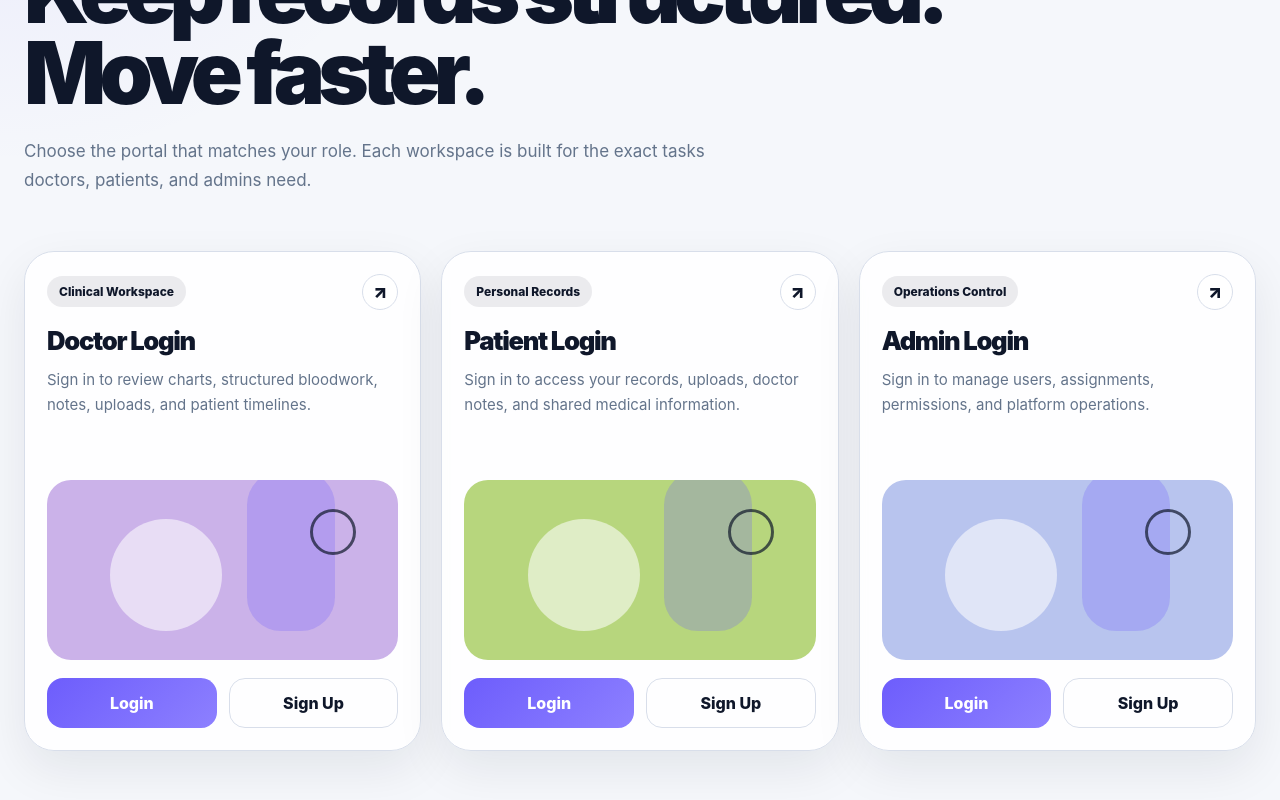
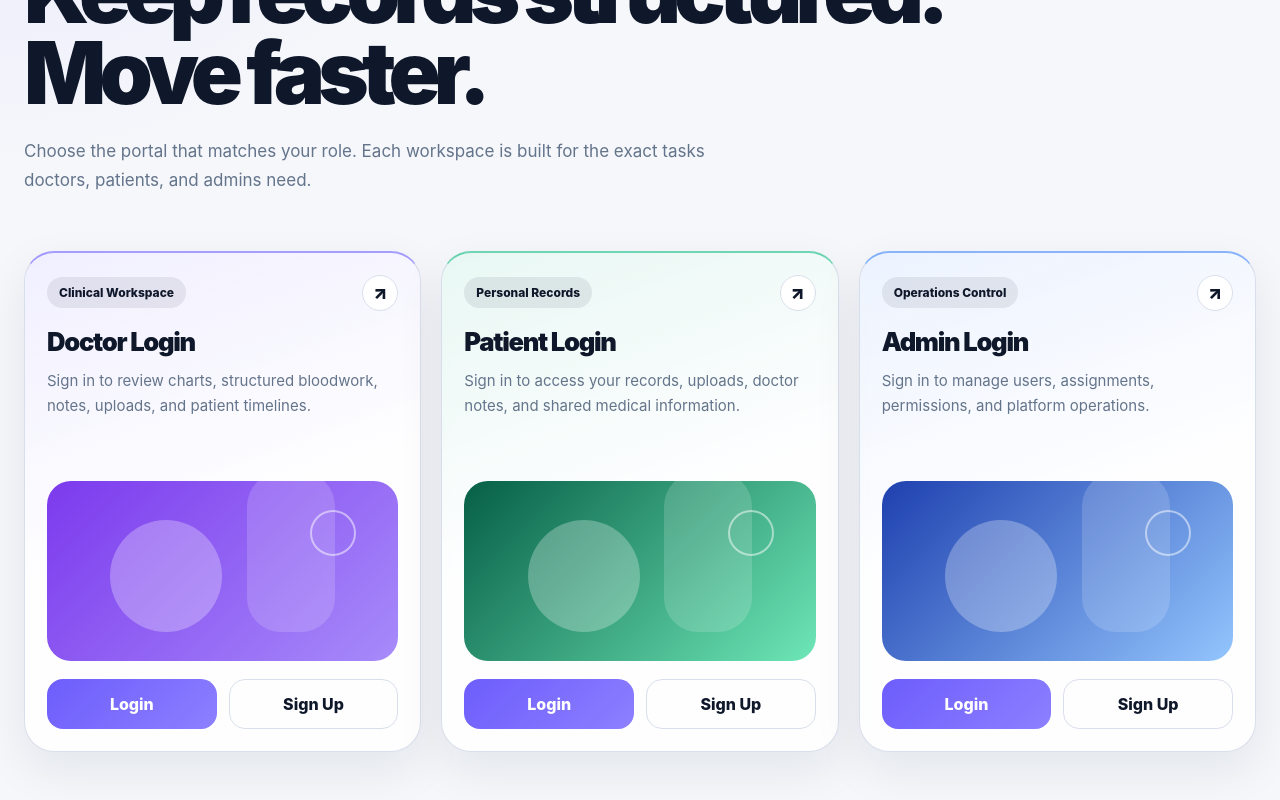
Before and after one commit to dremocanu-lab/bloodwork-os-mvp, a Next.js app in the folder frontend/: page /login in a window 1280 px wide. Shown: the part 324-1124 px from the top of the page. Built offline with nearby package versions, Linux system fonts and the light colour scheme; no server answers.

Commit message:
Polish portal and login page design: card accents, gradients, button animations
Co-Authored-By: Claude Sonnet 4.6 <noreply@anthropic.com>

```diff
--- a/frontend/app/globals.css
+++ b/frontend/app/globals.css
@@ -653,6 +653,27 @@ textarea {
   box-shadow: var(--portal-shadow);
   color: var(--portal-text);
   padding: 22px;
+  transition: transform 260ms cubic-bezier(0.22, 1, 0.36, 1), box-shadow 260ms ease;
+}
+
+.portal-role-card:hover {
+  transform: translateY(-5px);
+  box-shadow: var(--portal-shadow), 0 24px 52px rgba(15, 23, 42, 0.16);
+}
+
+.portal-role-card:has(.portal-art-doctor) {
+  border-top: 2.5px solid rgba(109, 93, 252, 0.6);
+  background: linear-gradient(160deg, color-mix(in srgb, #6d5dfc 9%, var(--portal-card)) 0%, var(--portal-card) 52%);
+}
+
+.portal-role-card:has(.portal-art-patient) {
+  border-top: 2.5px solid rgba(16, 185, 129, 0.6);
+  background: linear-gradient(160deg, color-mix(in srgb, #10b981 9%, var(--portal-card)) 0%, var(--portal-card) 52%);
+}
+
+.portal-role-card:has(.portal-art-admin) {
+  border-top: 2.5px solid rgba(59, 130, 246, 0.6);
+  background: linear-gradient(160deg, color-mix(in srgb, #3b82f6 9%, var(--portal-card)) 0%, var(--portal-card) 52%);
 }
 
 .portal-role-card-top {
@@ -720,15 +741,15 @@ body.dark .portal-role-pill,
 }
 
 .portal-art-doctor {
-  background: #cbb2e9;
+  background: linear-gradient(135deg, #7c3aed 0%, #a78bfa 100%);
 }
 
 .portal-art-patient {
-  background: #b7d67d;
+  background: linear-gradient(135deg, #065f46 0%, #6ee7b7 100%);
 }
 
 .portal-art-admin {
-  background: #b8c4ee;
+  background: linear-gradient(135deg, #1e40af 0%, #93c5fd 100%);
 }
 
 .portal-illustration {
@@ -775,7 +796,8 @@ body.dark .portal-role-pill,
   height: 112px;
   left: 18%;
   bottom: 16%;
-  background: rgba(255, 255, 255, 0.56);
+  background: rgba(255, 255, 255, 0.28);
+  backdrop-filter: blur(6px);
 }
 
 .portal-shape.shape-b {
@@ -784,7 +806,8 @@ body.dark .portal-role-pill,
   right: 18%;
   bottom: 16%;
   border-radius: 34px;
-  background: rgba(109, 93, 252, 0.26);
+  background: rgba(255, 255, 255, 0.16);
+  backdrop-filter: blur(6px);
 }
 
 .portal-shape.shape-c {
@@ -792,7 +815,7 @@ body.dark .portal-role-pill,
   height: 46px;
   top: 16%;
   right: 12%;
-  border: 3px solid rgba(15, 23, 42, 0.7);
+  border: 2.5px solid rgba(255, 255, 255, 0.5);
   background: transparent;
 }
 
@@ -821,17 +844,36 @@ body.dark .portal-role-pill,
   border: none;
   background: linear-gradient(135deg, var(--portal-primary), var(--portal-primary-2));
   color: #fff;
+  transition: transform 200ms cubic-bezier(0.22, 1, 0.36, 1), box-shadow 200ms ease, opacity 200ms ease;
 }
 
 .portal-secondary-btn {
   border: 1px solid var(--portal-border);
   background: transparent;
   color: var(--portal-text);
-}
-
-.portal-primary-btn:hover,
+  transition: transform 200ms cubic-bezier(0.22, 1, 0.36, 1), border-color 200ms ease, color 200ms ease;
+}
+
+.portal-primary-btn:hover {
+  opacity: 0.92;
+  transform: translateY(-1px);
+  box-shadow: 0 8px 22px rgba(109, 93, 252, 0.36);
+}
+
+.portal-primary-btn:active {
+  transform: scale(0.97);
+  box-shadow: none;
+  opacity: 0.88;
+}
+
 .portal-secondary-btn:hover {
-  opacity: 0.96;
+  border-color: var(--portal-primary);
+  color: var(--portal-primary);
+  transform: translateY(-1px);
+}
+
+.portal-secondary-btn:active {
+  transform: scale(0.97);
 }
 
 /* AUTH PAGES */
```
